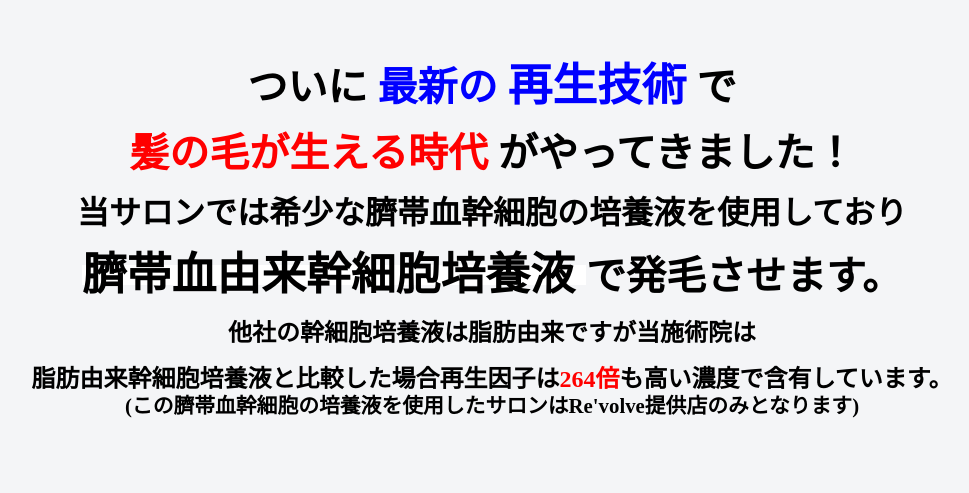
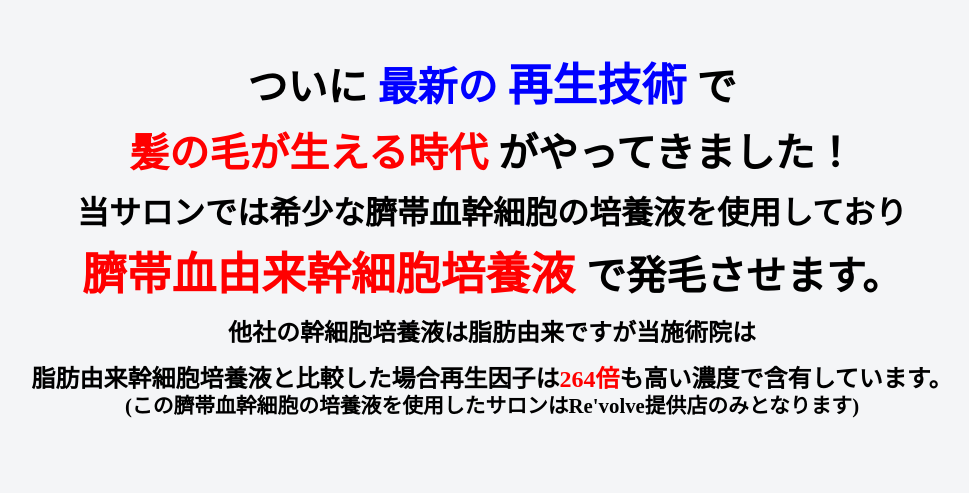
Before and after one commit to open-store-inc/RevolveT, a WordPress theme: template index.php in a window 1280 px wide; the page is wider, and only the part inside the window is pictured. Shown: the part 2271-2764 px from the top of that part, without its empty margins (212-1181 px from the left). Run offline with PHP 8.4 and a stand-in for WordPress, Linux system fonts and the light colour scheme; the site name, menu and one post (Sample post) are stand-ins, and other content is empty.

Commit message:
誤字修正、強調箇所追加

```diff
--- a/index.php
+++ b/index.php
@@ -326,7 +326,7 @@
     </div>
 
     <div class="page3_message_6">
-      また頭皮のコラーゲンが不足すると、髪の毛や毛母細胞自身を炒める原因<br>にもなるので、その結果薄毛を誘発してしまいます。
+      また頭皮のコラーゲンが不足すると、髪の毛や毛母細胞自身を痛める原因<br>にもなるので、その結果薄毛を誘発してしまいます。
     </div>
 
 
--- a/style.css
+++ b/style.css
@@ -168,12 +168,13 @@ main {
 }
 .page2_message_2_5 {
   font-size: 2.8rem;
-  text-decoration : underline;
+	color: red;
+/*   text-decoration : underline;
   text-decoration-color:white;
   text-decoration-thickness: 20px;
   text-decoration-skip-ink: none;
   text-underline-offset: -25px;
-
+ */
 }
 .page2_message_2_6 {
   font-size: 1rem;
```
